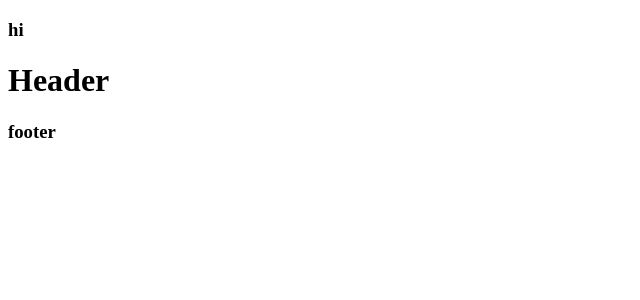
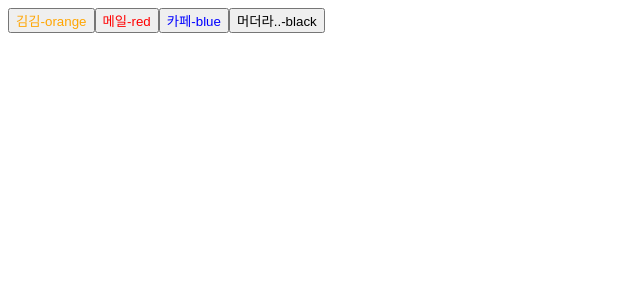
Before and after one commit to doggang/ReactStudy, a React (Vite) app in the folder section05/: page / in a window 1280 px wide. Shown: the top 300 px of the page, without its empty margins (0-640 px from the left). Built offline with nearby package versions, Linux system fonts and the light colour scheme.

Commit message:
react props 실습

```diff
--- a/section05/src/App.jsx
+++ b/section05/src/App.jsx
@@ -2,13 +2,21 @@ import './App.css';
 import Header from './components/Header';
 import Main from './components/Main';
 import Footer from './components/Footer';
+import Button from './components/Button';
 
 function App() {
+  const obj = {
+    text:"김김",
+    color:"orange",
+    a:"A",
+    b:"B"
+  }
   return (
     <>
-      <Main/>
-      <Header/>
-      <Footer/>
+      <Button {...obj}/>
+      <Button text={"메일"} color={"red"}/>
+      <Button text={"카페"}color={"blue"}/>
+      <Button text={"머더라.."}/>
     </>
   )
 }
--- /dev/null
+++ b/section05/src/components/Button.jsx
@@ -0,0 +1,12 @@
+const Button = ({text,color})=>{
+    console.log();
+    return(
+        <button style={{color:color}}>{text}-{color}</button>
+    );
+}
+
+Button.defaultProps={
+    color:"black"
+};
+
+export default Button;
--- /dev/null
+++ b/section05/src/components/Main.css
@@ -0,0 +1,5 @@
+.logout{
+    color: red;
+    background-color: skyblue;
+    font-family: 'Courier New', Courier, monospace;
+}
--- a/section05/src/components/Main.jsx
+++ b/section05/src/components/Main.jsx
@@ -1,7 +1,10 @@
+import "./Main.css";
 const Main = ()=>{
+
+
     return(
         <main>
-            <h3>hi</h3>
+            <h3 className="logout">hello</h3>
         </main>
     )
 }
```
